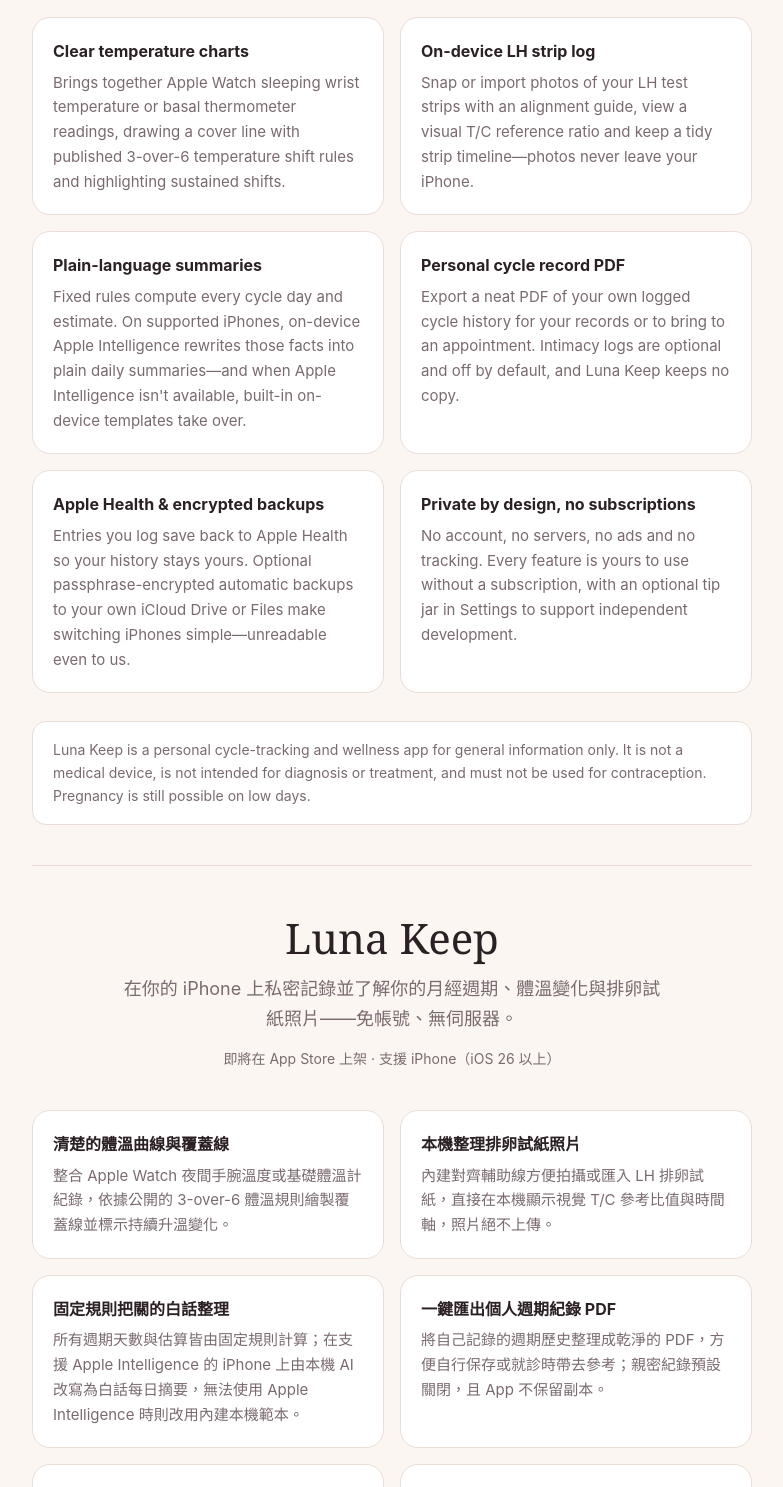
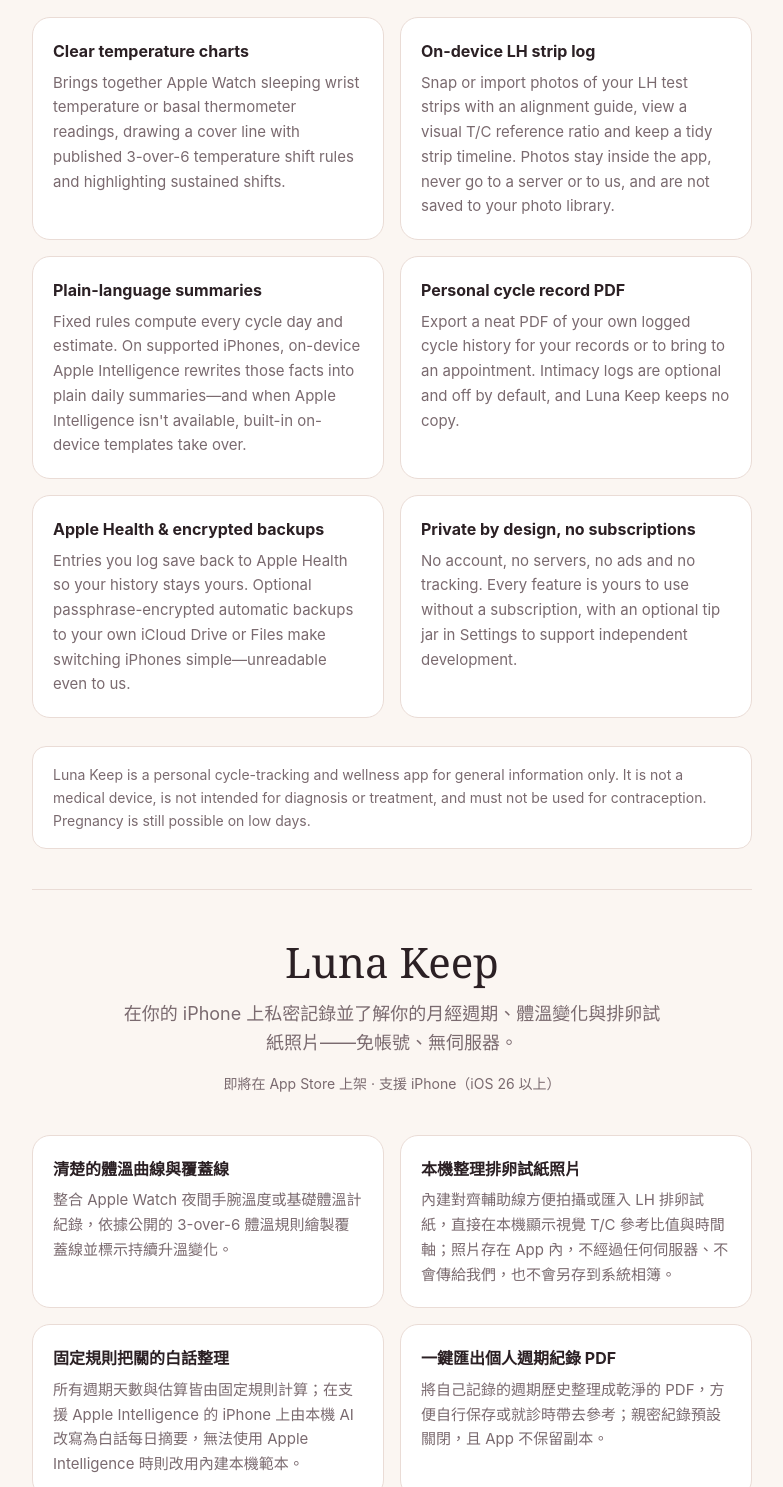
Before and after one commit to thecodingwombats/thecodingwombats.github.io, a plain HTML site: page luna_keep/index.html in a window 1280 px wide. Shown: the part 576-2063 px from the top of the page, without its empty margins (248-1031 px from the left). Drawn offline with Linux system fonts and the light colour scheme.

Commit message:
fix: Say LH strip photos never go to a server, and note they join encrypted backups
Co-Authored-By: Claude Opus 5.5 <noreply@anthropic.com>
Claude-Session: https://claude.ai/code/session_01AxZxT3NFfqCkByRQDK6cQt

```diff
--- a/luna_keep/index.html
+++ b/luna_keep/index.html
@@ -38,7 +38,7 @@
             </div>
             <div class="feature">
                 <h3>On-device LH strip log</h3>
-                <p>Snap or import photos of your LH test strips with an alignment guide, view a visual T/C reference ratio and keep a tidy strip timeline—photos never leave your iPhone.</p>
+                <p>Snap or import photos of your LH test strips with an alignment guide, view a visual T/C reference ratio and keep a tidy strip timeline. Photos stay inside the app, never go to a server or to us, and are not saved to your photo library.</p>
             </div>
             <div class="feature">
                 <h3>Plain-language summaries</h3>
@@ -76,7 +76,7 @@
                 </div>
                 <div class="feature">
                     <h3>本機整理排卵試紙照片</h3>
-                    <p>內建對齊輔助線方便拍攝或匯入 LH 排卵試紙，直接在本機顯示視覺 T/C 參考比值與時間軸，照片絕不上傳。</p>
+                    <p>內建對齊輔助線方便拍攝或匯入 LH 排卵試紙，直接在本機顯示視覺 T/C 參考比值與時間軸；照片存在 App 內，不經過任何伺服器、不會傳給我們，也不會另存到系統相簿。</p>
                 </div>
                 <div class="feature">
                     <h3>固定規則把關的白話整理</h3>
```
Also changed, not shown: luna_keep/support/index.html (+2 -2 lines).
